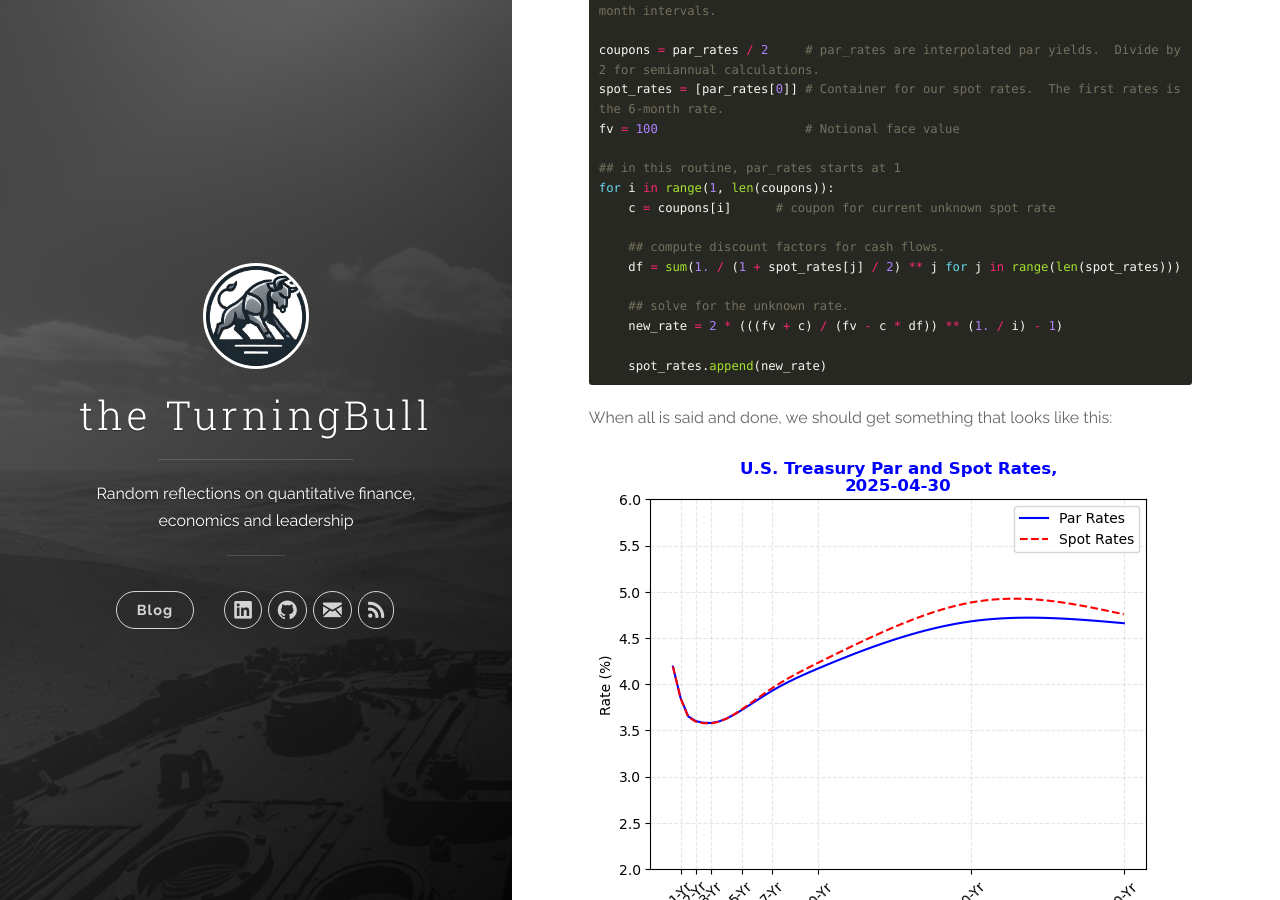
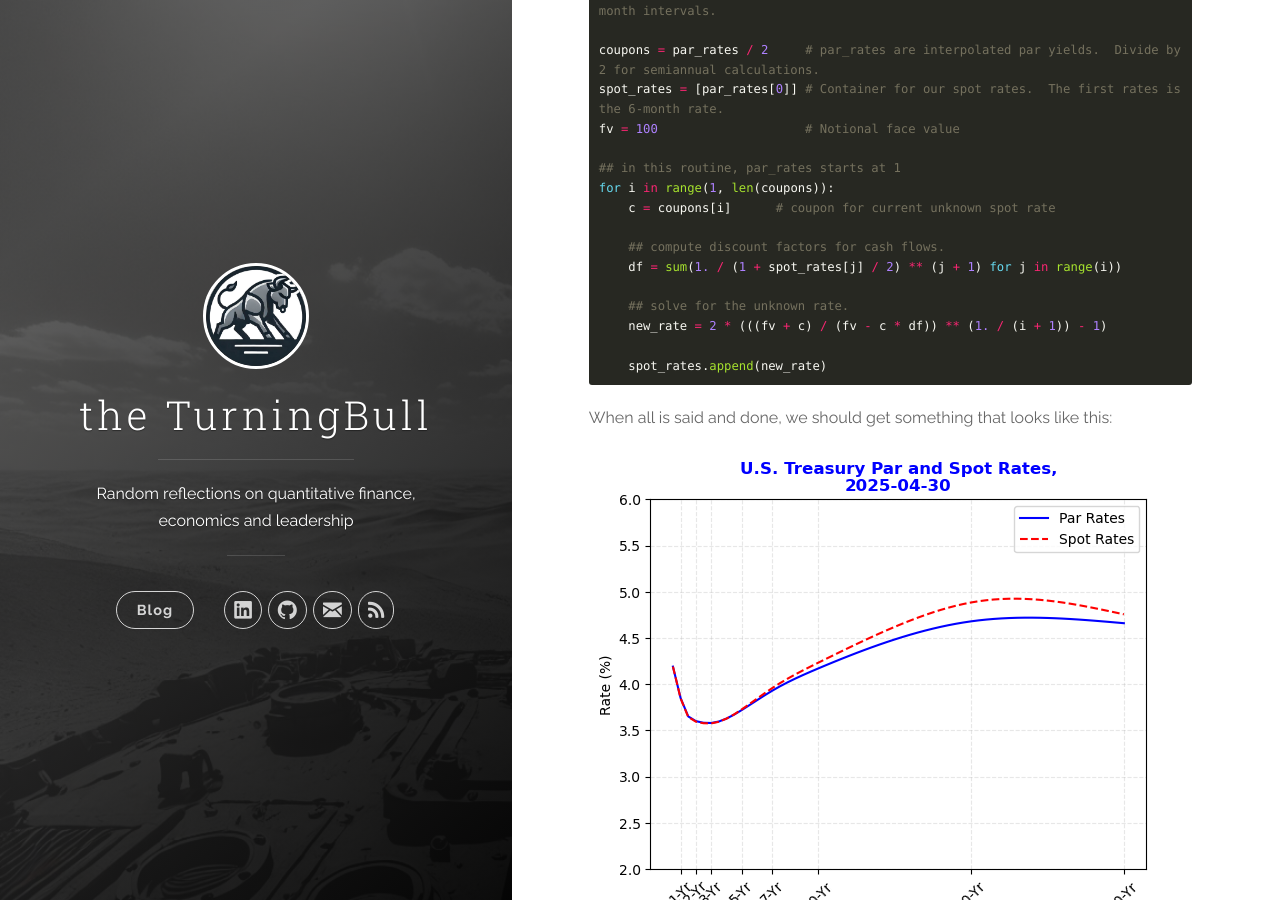
Before and after one commit to rtrimble13/TurningBull, a Jekyll site: the page built from _posts/2025-05-31-clear-the-way.md, in a window 1280 px wide and 900 px high, scrolled down 9198 px. Built offline with Jekyll 4.4.1, drawn with Linux system fonts in a browser that asks for light colours.

Commit message:
Update 2025-05-31-clear-the-way.md
fixed error in bootstrap.

````diff
--- a/_posts/2025-05-31-clear-the-way.md
+++ b/_posts/2025-05-31-clear-the-way.md
@@ -158,10 +158,10 @@ for i in range(1, len(coupons)):
     c = coupons[i]      # coupon for current unknown spot rate
 
     ## compute discount factors for cash flows.
-    df = sum(1. / (1 + spot_rates[j] / 2) ** j for j in range(len(spot_rates)))
+    df = sum(1. / (1 + spot_rates[j] / 2) ** (j + 1) for j in range(i))
 
     ## solve for the unknown rate.
-    new_rate = 2 * (((fv + c) / (fv - c * df)) ** (1. / i) - 1)
+    new_rate = 2 * (((fv + c) / (fv - c * df)) ** (1. / (i + 1)) - 1)
 
     spot_rates.append(new_rate)
 ```
````
